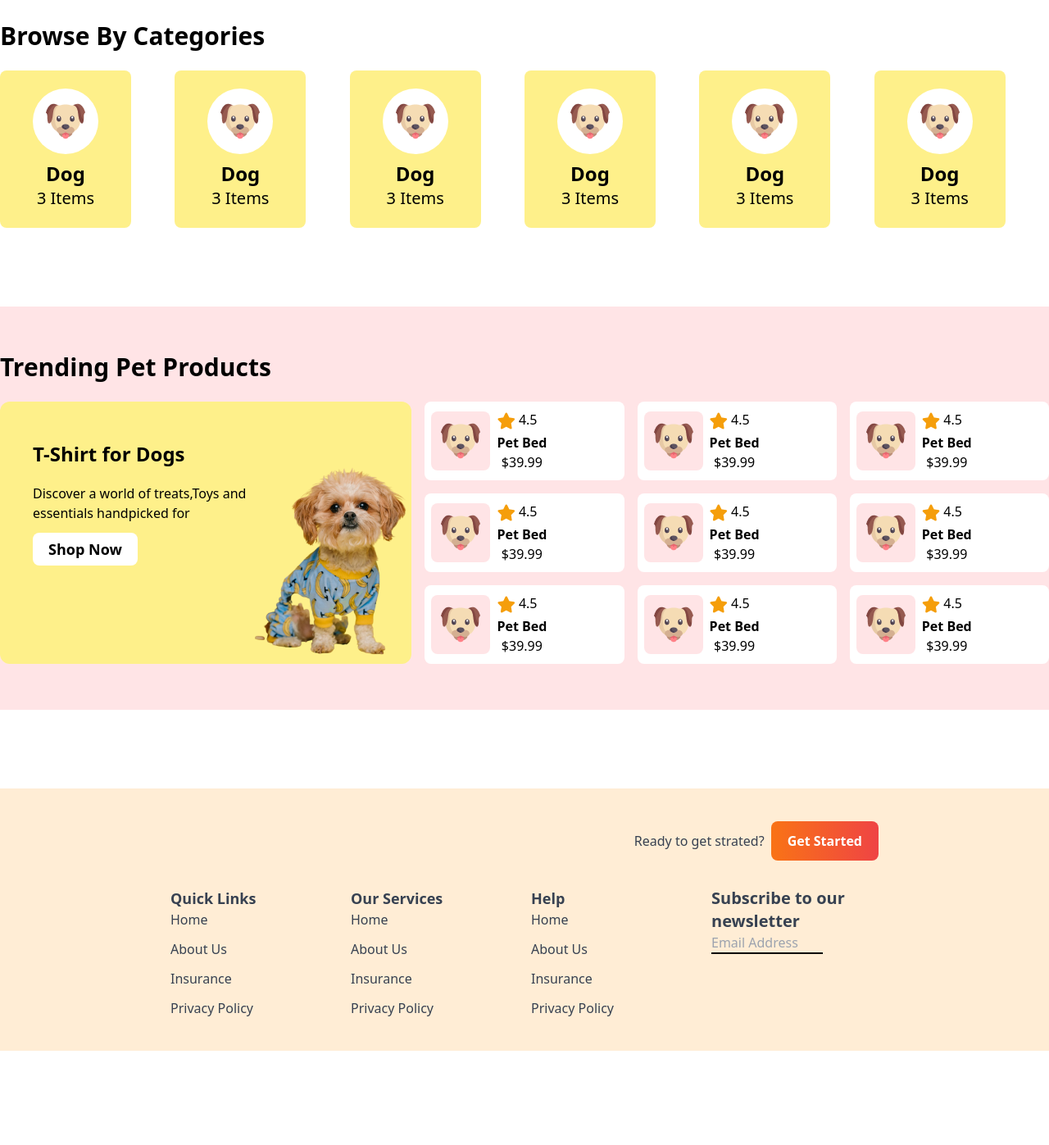
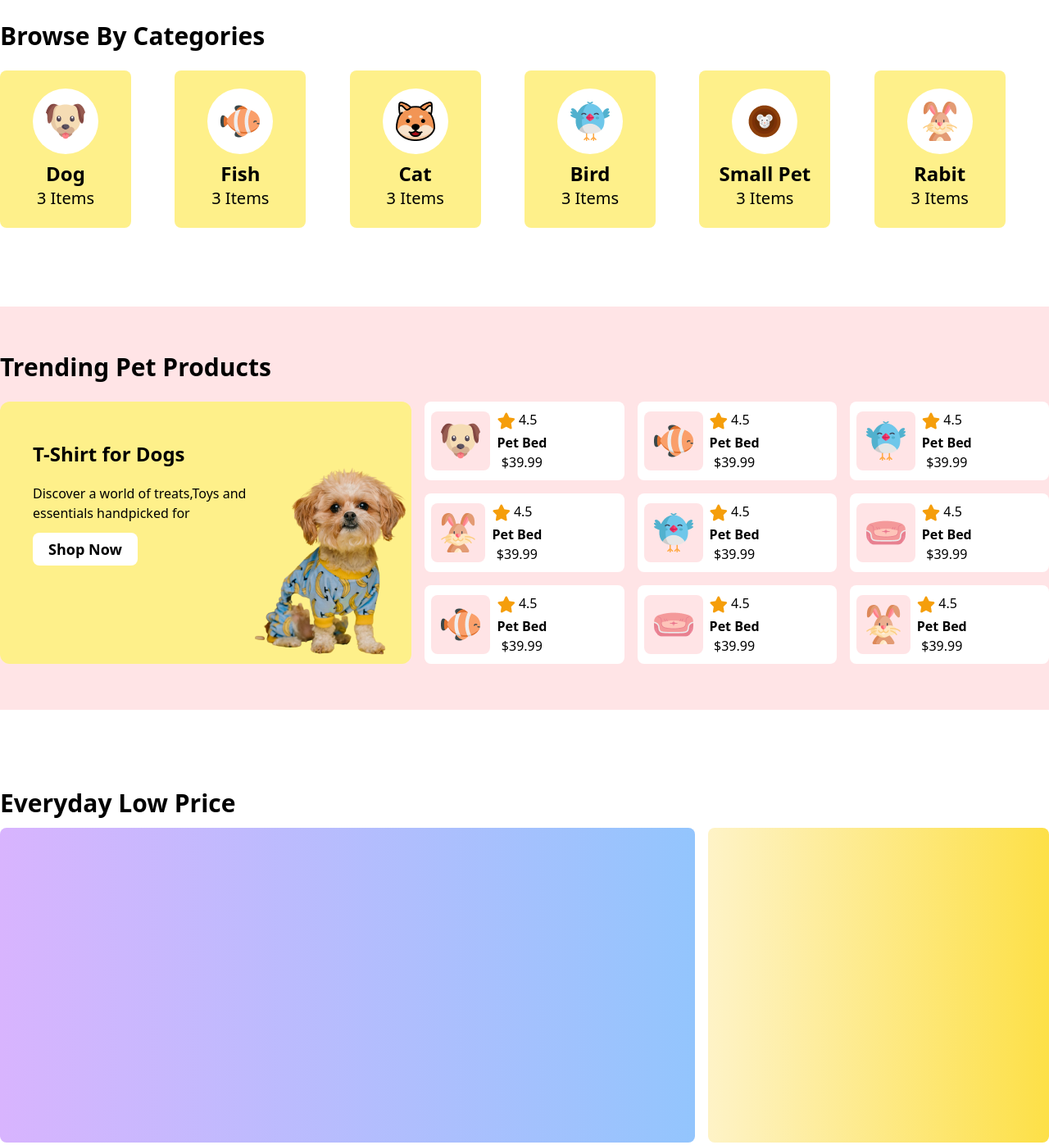
Before and after one commit to amitmondaldev/B11-A03-0001, a plain HTML site: page index.html in a window 1280 px wide. Shown: the part 900-2297 px from the top of the page at 82% size. Before the commit the page ends 2182 px from the top, so only its background shows below. Drawn offline with nearby package versions, Linux system fonts and the light colour scheme; a web font is replaced by a local one.

Commit message:
Footer Section Done

```diff
--- a/index.html
+++ b/index.html
@@ -100,41 +100,41 @@
 
         <div class="bg-yellow-200 rounded-lg flex flex-col justify-center items-center h-48 w-40">
           <div class="h-20 w-20 rounded-full bg-white flex justify-center items-center mb-2">
-            <img src="c1-assets/dog-cartoon.png" alt="">
+            <img src="c1-assets/fish-cartoon.png" alt="">
           </div>
-          <h1 class="text-2xl font-bold">Dog</h1>
+          <h1 class="text-2xl font-bold">Fish</h1>
           <p class="text-xl">3 Items</p>
         </div>
 
         <div class="bg-yellow-200 rounded-lg flex flex-col justify-center items-center h-48 w-40">
           <div class="h-20 w-20 rounded-full bg-white flex justify-center items-center mb-2">
-            <img src="c1-assets/dog-cartoon.png" alt="">
+            <img src="c1-assets/cat-cartoon.png" alt="">
           </div>
-          <h1 class="text-2xl font-bold">Dog</h1>
+          <h1 class="text-2xl font-bold">Cat</h1>
           <p class="text-xl">3 Items</p>
         </div>
 
         <div class="bg-yellow-200 rounded-lg flex flex-col justify-center items-center h-48 w-40">
           <div class="h-20 w-20 rounded-full bg-white flex justify-center items-center mb-2">
-            <img src="c1-assets/dog-cartoon.png" alt="">
+            <img src="c1-assets/bird-cartoon.png" alt="">
           </div>
-          <h1 class="text-2xl font-bold">Dog</h1>
+          <h1 class="text-2xl font-bold">Bird</h1>
           <p class="text-xl">3 Items</p>
         </div>
 
         <div class="bg-yellow-200 rounded-lg flex flex-col justify-center items-center h-48 w-40">
           <div class="h-20 w-20 rounded-full bg-white flex justify-center items-center mb-2">
-            <img src="c1-assets/dog-cartoon.png" alt="">
+            <img src="c1-assets/mouse-cartoon.png" alt="">
           </div>
-          <h1 class="text-2xl font-bold">Dog</h1>
+          <h1 class="text-2xl font-bold">Small Pet</h1>
           <p class="text-xl">3 Items</p>
         </div>
 
         <div class="bg-yellow-200 rounded-lg flex flex-col justify-center items-center h-48 w-40">
           <div class="h-20 w-20 rounded-full bg-white flex justify-center items-center mb-2">
-            <img src="c1-assets/dog-cartoon.png" alt="">
+            <img src="c1-assets/rabbit-cartoon.png" alt="">
           </div>
-          <h1 class="text-2xl font-bold">Dog</h1>
+          <h1 class="text-2xl font-bold">Rabit</h1>
           <p class="text-xl">3 Items</p>
         </div>
       </div>
@@ -180,7 +180,7 @@
 
           <div class="flex items-center text-center bg-white rounded-lg p-2">
               <div class="rounded-lg p-3 bg-rose-100">
-                <img src="c1-assets/dog-cartoon.png" alt="">
+                <img src="c1-assets/fish-cartoon.png" alt="">
               </div>
               <div class="flex flex-col pl-2">
                 <div class="flex">
@@ -194,7 +194,7 @@
 
           <div class="flex items-center text-center bg-white rounded-lg p-2">
               <div class="rounded-lg p-3 bg-rose-100">
-                <img src="c1-assets/dog-cartoon.png" alt="">
+                <img src="c1-assets/bird-cartoon.png" alt="">
               </div>
               <div class="flex flex-col pl-2">
                 <div class="flex">
@@ -208,7 +208,7 @@
 
           <div class="flex items-center text-center bg-white rounded-lg p-2">
               <div class="rounded-lg p-3 bg-rose-100">
-                <img src="c1-assets/dog-cartoon.png" alt="">
+                <img src="c1-assets/rabbit-cartoon.png" alt="">
               </div>
               <div class="flex flex-col pl-2">
                 <div class="flex">
@@ -222,7 +222,7 @@
 
           <div class="flex items-center text-center bg-white rounded-lg p-2">
               <div class="rounded-lg p-3 bg-rose-100">
-                <img src="c1-assets/dog-cartoon.png" alt="">
+                <img src="c1-assets/bird-cartoon.png" alt="">
               </div>
               <div class="flex flex-col pl-2">
                 <div class="flex">
@@ -236,7 +236,7 @@
 
           <div class="flex items-center text-center bg-white rounded-lg p-2">
               <div class="rounded-lg p-3 bg-rose-100">
-                <img src="c1-assets/dog-cartoon.png" alt="">
+                <img src="c1-assets/pet-couch.png" alt="">
               </div>
               <div class="flex flex-col pl-2">
                 <div class="flex">
@@ -250,7 +250,7 @@
 
           <div class="flex items-center text-center bg-white rounded-lg p-2">
               <div class="rounded-lg p-3 bg-rose-100">
-                <img src="c1-assets/dog-cartoon.png" alt="">
+                <img src="c1-assets/fish-cartoon.png" alt="">
               </div>
               <div class="flex flex-col pl-2">
                 <div class="flex">
@@ -264,7 +264,7 @@
 
           <div class="flex items-center text-center bg-white rounded-lg p-2">
               <div class="rounded-lg p-3 bg-rose-100">
-                <img src="c1-assets/dog-cartoon.png" alt="">
+                <img src="c1-assets/pet-couch.png" alt="">
               </div>
               <div class="flex flex-col pl-2">
                 <div class="flex">
@@ -278,7 +278,7 @@
 
           <div class="flex items-center text-center bg-white rounded-lg p-2">
               <div class="rounded-lg p-3 bg-rose-100">
-                <img src="c1-assets/dog-cartoon.png" alt="">
+                <img src="c1-assets/rabbit-cartoon.png" alt="">
               </div>
               <div class="flex flex-col pl-2">
                 <div class="flex">
@@ -294,62 +294,63 @@
       </div>
     </section>
 
+    <!-- Every Day Low Price Section -->
+    <section class="max-w-screen-xl mx-auto lg:mt-24 mb-80">
+      <div>
+        <h1 class="text-3xl font-bold">Everyday Low Price</h1>
+      </div>
+      <div class="grid grid-cols-1 gap-4 lg:grid-cols-3 w-full mt-3">
+        <div class="bg-gradient-to-r from-purple-300 to-blue-300 h-96 rounded-lg lg:col-span-2">
+
+        </div>
+        <div class="bg-gradient-to-r from-amber-100 to-yellow-300 h-96 rounded-lg lg:">
+
+        </div>
+      </div>
+    </section>
+
   </main>
+
+
+
 
   <!-- Footer Section -->
   <footer class="bg-orange-100 text-gray-700 py-10 px-4 md:px-16">
     <div class="w-9/12 mx-auto">
-      <!-- Logo -->
-      <div class="mb-8 flex justify-between">
-        <img class="mb-8" src="images/cup.png" alt="">
-        <div class="flex items-center gap-2">
-          <h4>Ready to get strated?</h4>
-          <button class="bg-gradient-to-r from-orange-500 to-red-500 px-5 py-3 rounded-lg text-white font-bold">Get Started</button>
-        </div>
-      </div>
+
 
       <!-- Links -->
-      <div class="grid grid-cols-1 md:grid-cols-2 lg:grid-cols-4 gap-4">
-        <!-- First Column -->
-        <div>
-          <h3 class="font-semibold text-lg">Quick Links</h3>
-          <ul class="space-y-3">
-            <li><a class="hover:text-orange-600" href="">Home</a></li>
-            <li><a class="hover:text-orange-600" href="">About Us</a></li>
-            <li><a class="hover:text-orange-600" href="">Insurance</a></li>
-            <li><a class="hover:text-orange-600" href="">Privacy Policy</a></li>
+      <div class="grid grid-cols-1 lg:grid-cols-3 gap-4">
+
+        <!-- Logo -->
+        <div class="">
+          <div class="flex items-center">
+            <img src="c1-assets/logo-footer.png" alt="">
+            <p class="ml-2 text-lg font-semibold">Browser<span class="text-yellow-400">4</span>Pets</p>
+          </div>
+          <br>
+          <p class="w-2/3">Discover a world of treats, toys, and essentials handpicked for your furry friends</p>
+        </div>
+
+        <!-- Middle Column -->
+        <div class="flex flex-col lg:justify-center lg:items-center text-xl font-semibold">
+          <ul class="space-y-5">
+            <li><a class="hover:text-orange-600" href="">Find a pet</a></li>
+            <li><a class="hover:text-orange-600" href="">Breeds</a></li>
+            <li><a class="hover:text-orange-600" href="">Contact US</a></li>
           </ul>
         </div>
 
-        <!-- Second Column -->
-        <div>
-          <h3 class="font-semibold text-lg">Our Services</h3>
-          <ul class="space-y-3">
-            <li><a class="hover:text-orange-600" href="">Home</a></li>
-            <li><a class="hover:text-orange-600" href="">About Us</a></li>
-            <li><a class="hover:text-orange-600" href="">Insurance</a></li>
-            <li><a class="hover:text-orange-600" href="">Privacy Policy</a></li>
-          </ul>
-        </div>
-
-        <!-- Third Column -->
-        <div>
-          <h3 class="font-semibold text-lg">Help</h3>
-          <ul class="space-y-3">
-            <li><a class="hover:text-orange-600" href="">Home</a></li>
-            <li><a class="hover:text-orange-600" href="">About Us</a></li>
-            <li><a class="hover:text-orange-600" href="">Insurance</a></li>
-            <li><a class="hover:text-orange-600" href="">Privacy Policy</a></li>
-          </ul>
-        </div>
-
-        <!-- Forth Column -->
-        <div>
-          <h3 class="font-bold text-xl">Subscribe to our newsletter</h3>
-          <div class="flex flex-col space-y-2">
-            <div>
-              <input class="bg-transparent border-b-2 border-black w-4/6 md:5/6" type="text" placeholder="Email Address">
-            </div>
+        <!-- Right Section -->
+        <div class="text-xl bottom-0 lg:flex flex-col justify-end items-end">
+          <div>
+            <h1>Follow US</h1>
+          </div>
+          <div>
+            <i class="fa-brands fa-facebook"></i>
+            <i class="fa-brands fa-instagram"></i>
+            <i class="fa-brands fa-linkedin"></i>
+            <i class="fa-brands fa-youtube"></i>
           </div>
         </div>
 
```
